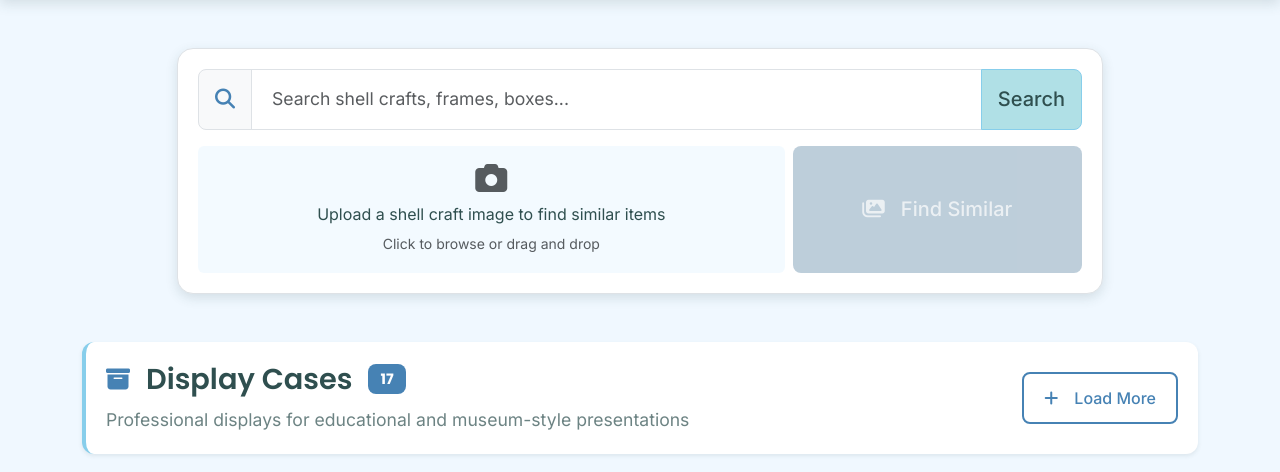
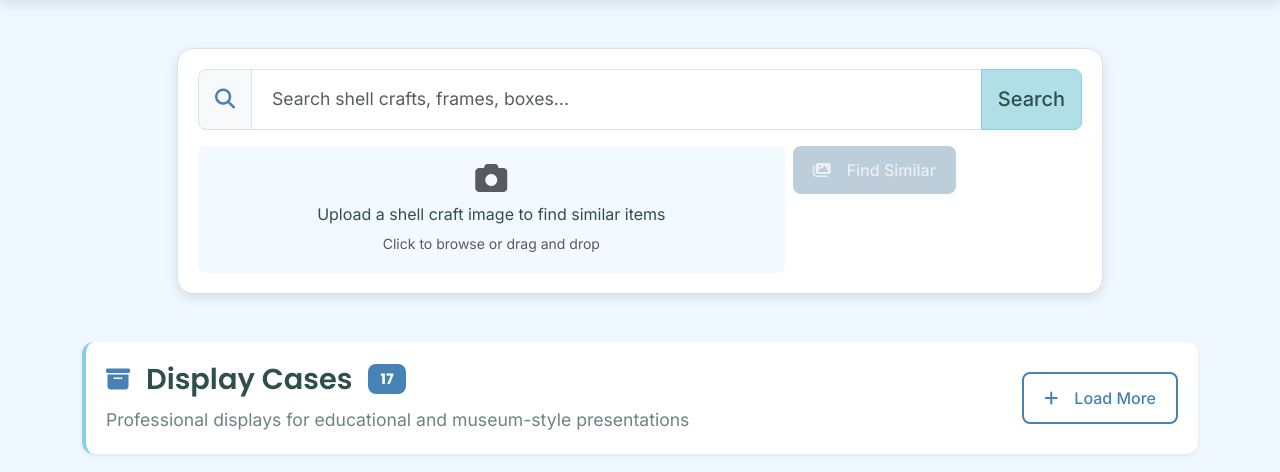
Before and after one commit to slysik/shellgallery, a Flask app: page / in a window 1280 px wide. Shown: the part 187-659 px from the top of the page. Run offline with Flask 3, Linux system fonts and the light colour scheme; data that the repository does not hold is empty; some libraries are stand-ins or nearby versions.

Commit message:
Improve image search by clearing old results and standardizing button sizes
Refactors gallery.js to clear existing images before loading new search results and updates index.html to standardize button sizes.

Replit-Commit-Author: Agent
Replit-Commit-Session-Id: aba1f2b7-fbd5-471a-83bf-6a31f5621429
Replit-Commit-Screenshot-Url: https://storage.googleapis.com/screenshot-production-us-central1/a1db63f8-2369-4c4f-996a-6e4d9b42ae63/aba1f2b7-fbd5-471a-83bf-6a31f5621429/kWO8leD

```diff
--- a/static/js/gallery.js
+++ b/static/js/gallery.js
@@ -159,8 +159,8 @@ class ShellGallery {
             const data = await response.json();
 
             if (data.success) {
-                alert(`Found ${data.results_count} similar images! ${data.saved_count} new items added to gallery.`);
-                // Refresh the gallery to show new results
+                // Clear previous results first, then refresh gallery
+                this.clearAllCategories();
                 this.loadAllCategories();
                 this.updateCategoryCounts();
             } else {
@@ -175,11 +175,10 @@ class ShellGallery {
         }
     }
 
-    async loadAllCategories() {
+    clearAllCategories() {
         const categories = ['picture_frames', 'shadow_boxes', 'jewelry_boxes', 'display_cases'];
 
         for (const category of categories) {
-            // Clear existing images
             const grid = document.getElementById(`${category.replace('_', '')}-grid`) ||
                         document.getElementById(`${category === 'picture_frames' ? 'frames' :
                                                 category === 'shadow_boxes' ? 'boxes' :
@@ -187,8 +186,15 @@ class ShellGallery {
             if (grid) {
                 grid.innerHTML = '';
                 this.currentOffsets[category] = 0;
-                await this.loadCategoryImages(category, 6, 0);
             }
+        }
+    }
+
+    async loadAllCategories() {
+        const categories = ['picture_frames', 'shadow_boxes', 'jewelry_boxes', 'display_cases'];
+
+        for (const category of categories) {
+            await this.loadCategoryImages(category, 6, 0);
         }
     }
 
@@ -261,6 +267,8 @@ class ShellGallery {
             return;
         }
 
+        // Clear previous results first
+        this.clearAllCategories();
         this.showSearchLoading(true);
 
         try {
--- a/templates/index.html
+++ b/templates/index.html
@@ -52,7 +52,7 @@
                                    class="form-control"
                                    placeholder="Search shell crafts, frames, boxes..."
                                    aria-label="Search shell crafts">
-                            <button class="btn btn-coastal-secondary btn-lg" type="button" id="searchBtn">
+                            <button class="btn btn-coastal-secondary" type="button" id="searchBtn">
                                 Search
                             </button>
                         </div>
@@ -74,7 +74,7 @@
                                 </div>
                             </div>
                             <div class="col-md-4">
-                                <button class="btn btn-coastal-primary-dark btn-lg w-100 h-100" type="button" id="similarSearchBtn" disabled>
+                                <button class="btn btn-coastal-primary-dark" type="button" id="similarSearchBtn" disabled>
                                     <i class="fas fa-images me-2"></i>
                                     Find Similar
                                 </button>
```
